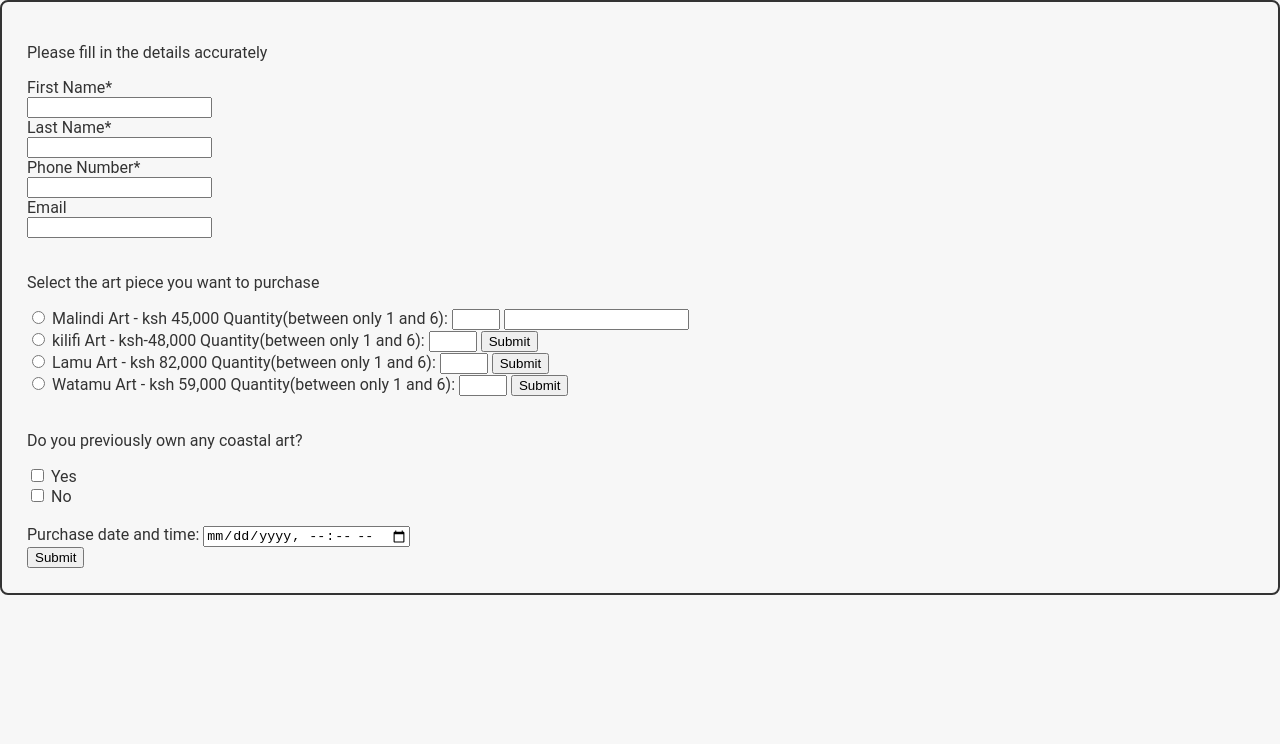
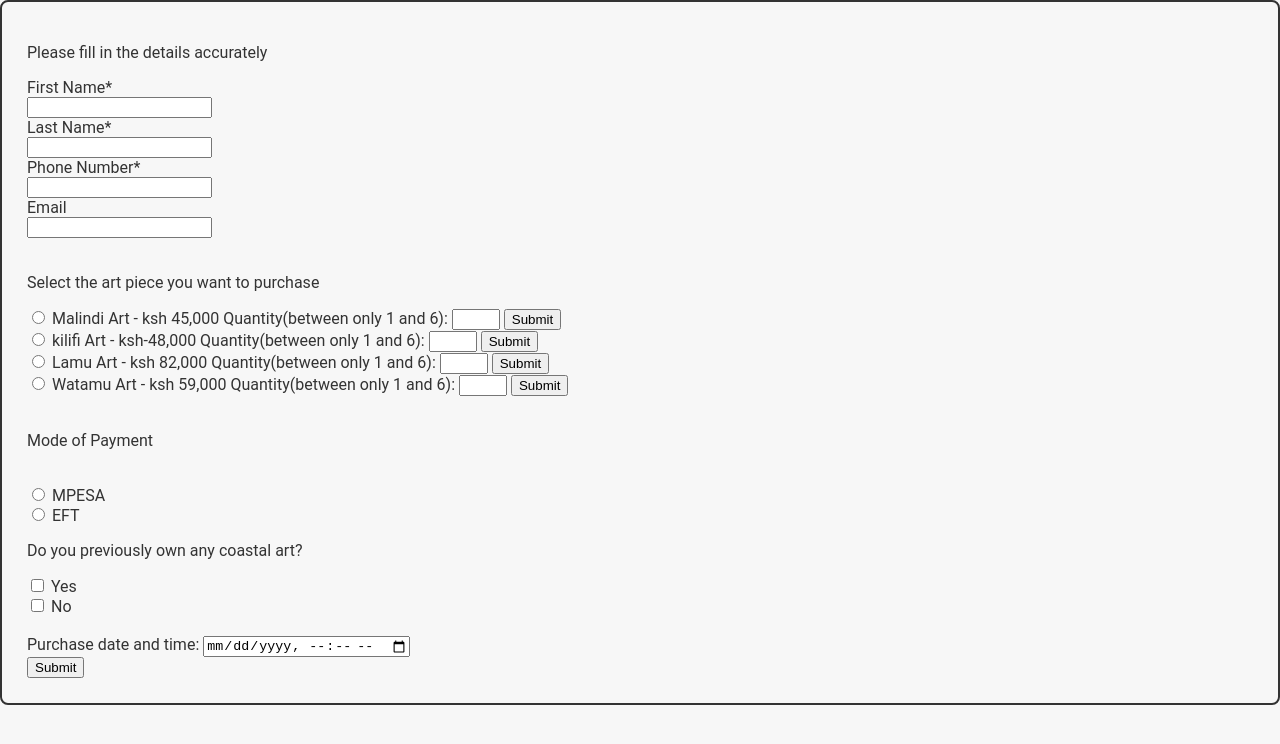
Before and after one commit to nyakiochristine/webdesign001, a plain HTML site: page businessform.html in a window 1280 px wide. Drawn offline with Linux system fonts and the light colour scheme.

Commit message:
Update businessform.html

```diff
--- a/businessform.html
+++ b/businessform.html
@@ -54,7 +54,7 @@
             <label for="malindi">Malindi Art - ksh 45,000</label>
             <label for="quantity">Quantity(between only 1 and 6): </label>
             <input type="number" id="quantity" min="1" max="6">
-            <input type="number" id="quantity" value="Submit">
+            <input type="submit" id="submit" value="Submit">
             <br>
 
 
@@ -87,6 +87,17 @@
 
 
             <br>
+            <p>Mode of Payment</p>
+            <br>
+             <input type="radio" id="mpesa" name="mpesa" value="money">
+            <label for="mpesa">MPESA</label>
+            <br>
+
+             <input type="radio" id="eft" name="eft" value="money">
+            <label for="eft">EFT</label>
+            <br>
+
+
 
 
             <p>Do you previously own any coastal art?</p>
```
